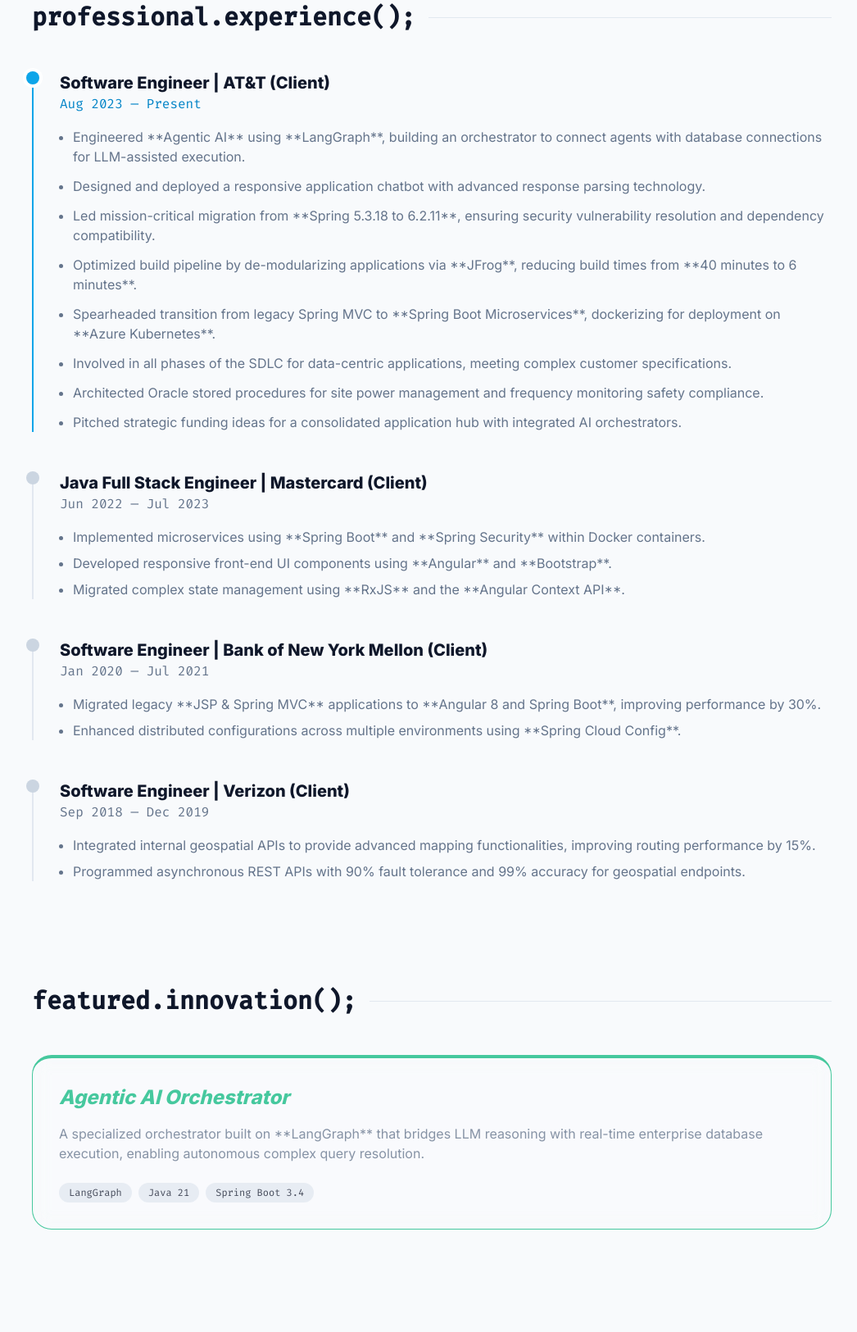
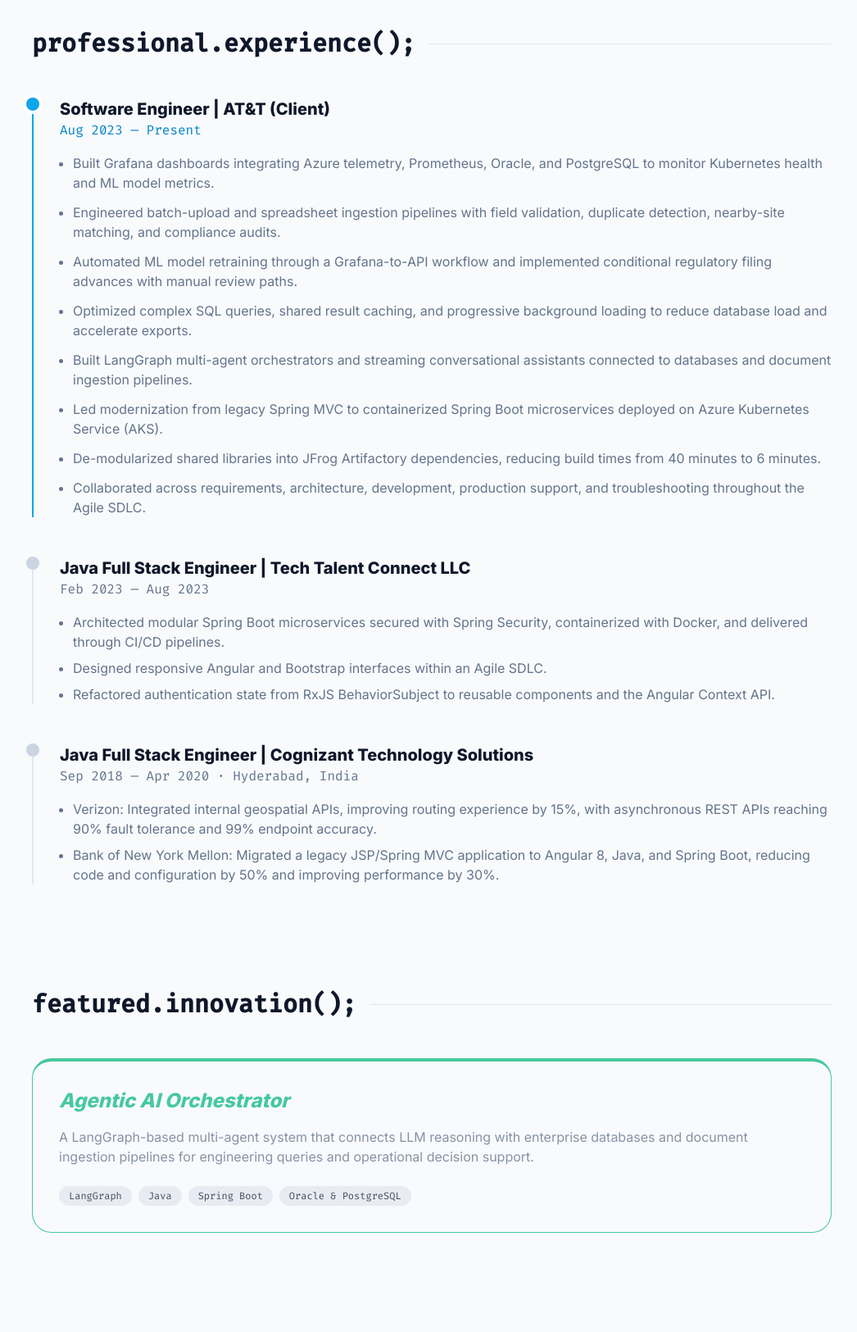
Before and after one commit to vijayk111/vijayk111.github.io, a plain HTML site: page index.html in a window 1280 px wide. Shown: the part 851-2476 px from the top of the page at 82% size, without its empty margins (113-1159 px from the left). Drawn offline with nearby package versions, Linux system fonts and the light colour scheme.

Commit message:
Update portfolio with latest resume
Refresh the portfolio content and downloadable resume to reflect current experience, skills, education, and Agentic AI work.\n\nCo-authored-by: Copilot App <223556219+Copilot@users.noreply.github.com>

```diff
--- a/index.html
+++ b/index.html
@@ -5,11 +5,11 @@
     <meta name="viewport" content="width=device-width, initial-scale=1.0">
 
     <link rel="icon" type="image/png" href="https://github.com/vijayk111.png">
-    <title>Vijay Kumar Kadamanchi | Senior Software Engineer | Java, Spring 6 & Agentic AI</title>
-    <meta name="description" content="Senior Software Engineer specializing in Java 21, Spring 6.2 migration, and Agentic AI workflows with LangGraph. Expert in Full Stack Development and Cloud Architecture.">
-    <meta name="keywords" content="Vijay Kumar Kadamanchi, Senior Java Engineer, Spring 6.2 Migration, Agentic AI, LangGraph, Spring Boot 3, Angular Developer, Full Stack Architect, AT&T, Mastercard">
+    <title>Vijay Kumar Kadamanchi | Software Engineer | Java, Python & Agentic AI</title>
+    <meta name="description" content="Software Engineer with 7+ years of experience in Java, Python, SQL, Azure, Spring Boot, Angular, and Agentic AI workflows.">
+    <meta name="keywords" content="Vijay Kumar Kadamanchi, Java Developer, Python Developer, Full Stack Engineer, Spring Boot, Angular, Agentic AI, LangGraph, Azure, Kubernetes, AT&T">
 
-    <meta property="og:title" content="Vijay Kumar Kadamanchi | Senior Software Engineer">
+    <meta property="og:title" content="Vijay Kumar Kadamanchi | Software Engineer">
     <meta property="og:description" content="Expertise in Enterprise Java Modernization, Agentic AI Orchestration with LangGraph, and Scalable Cloud Systems.">
     <meta property="og:type" content="website">
     <meta property="og:url" content="https://vijayk111.github.io">
@@ -20,13 +20,13 @@
       "@context": "https://schema.org",
       "@type": "Person",
       "name": "Vijay Kumar Kadamanchi",
-      "jobTitle": "Senior Software Engineer",
+      "jobTitle": "Software Engineer",
       "url": "https://vijayk111.github.io",
       "sameAs": [
         "https://www.linkedin.com/in/vijay47/",
         "https://github.com/vijayk111"
       ],
-      "knowsAbout": ["Java 21", "Spring Boot 3.4", "Spring 6.2", "Agentic AI", "LangGraph", "Angular 18", "Kubernetes", "Azure"]
+      "knowsAbout": ["Java", "Python", "SQL", "Spring Boot", "Spring Security", "Agentic AI", "LangGraph", "Angular", "Kubernetes", "Azure"]
     }
     </script>
 
@@ -82,8 +82,8 @@
                     Hi, I'm <span class="accent-gradient">Vijay Kumar Kadamanchi</span>
                 </h1>
                 <p class="text-xl md:text-2xl text-slate-500 dark:text-slate-400 leading-relaxed font-light">
-                    Senior Full Stack Engineer. Expert in <span class="text-slate-900 dark:text-white font-medium italic underline decoration-sky-500">Spring 6.2 Ecosystems</span>.
-                    Architecting <span class="text-sky-500 font-medium font-mono">Agentic AI</span> systems for enterprise automation.
+                    7+ years of experience designing, integrating, and supporting <span class="text-slate-900 dark:text-white font-medium italic underline decoration-sky-500">full-stack data solutions</span>.
+                    Building <span class="text-sky-500 font-medium font-mono">Agentic AI</span> systems, cloud workflows, and reliable enterprise applications.
                 </p>
                 <div class="mt-10 flex flex-wrap justify-center md:justify-start gap-4">
                     <a href="#contact" class="px-8 py-3 bg-sky-600 hover:bg-sky-500 text-white rounded-xl font-bold transition shadow-lg shadow-sky-500/20">Hire Me</a>
@@ -136,45 +136,35 @@
                     <h3 class="text-xl font-bold">Software Engineer | AT&T (Client)</h3>
                     <p class="text-sky-600 dark:text-sky-400 font-mono mb-4">Aug 2023 — Present</p>
                     <ul class="text-slate-500 dark:text-slate-400 space-y-3 list-disc list-outside ml-4">
-                        <li>Engineered **Agentic AI** using **LangGraph**, building an orchestrator to connect agents with database connections for LLM-assisted execution.</li>
-                        <li>Designed and deployed a responsive application chatbot with advanced response parsing technology.</li>
-                        <li>Led mission-critical migration from **Spring 5.3.18 to 6.2.11**, ensuring security vulnerability resolution and dependency compatibility.</li>
-                        <li>Optimized build pipeline by de-modularizing applications via **JFrog**, reducing build times from **40 minutes to 6 minutes**.</li>
-                        <li>Spearheaded transition from legacy Spring MVC to **Spring Boot Microservices**, dockerizing for deployment on **Azure Kubernetes**.</li>
-                        <li>Involved in all phases of the SDLC for data-centric applications, meeting complex customer specifications.</li>
-                        <li>Architected Oracle stored procedures for site power management and frequency monitoring safety compliance.</li>
-                        <li>Pitched strategic funding ideas for a consolidated application hub with integrated AI orchestrators.</li>
+                        <li>Built Grafana dashboards integrating Azure telemetry, Prometheus, Oracle, and PostgreSQL to monitor Kubernetes health and ML model metrics.</li>
+                        <li>Engineered batch-upload and spreadsheet ingestion pipelines with field validation, duplicate detection, nearby-site matching, and compliance audits.</li>
+                        <li>Automated ML model retraining through a Grafana-to-API workflow and implemented conditional regulatory filing advances with manual review paths.</li>
+                        <li>Optimized complex SQL queries, shared result caching, and progressive background loading to reduce database load and accelerate exports.</li>
+                        <li>Built LangGraph multi-agent orchestrators and streaming conversational assistants connected to databases and document ingestion pipelines.</li>
+                        <li>Led modernization from legacy Spring MVC to containerized Spring Boot microservices deployed on Azure Kubernetes Service (AKS).</li>
+                        <li>De-modularized shared libraries into JFrog Artifactory dependencies, reducing build times from 40 minutes to 6 minutes.</li>
+                        <li>Collaborated across requirements, architecture, development, production support, and troubleshooting throughout the Agile SDLC.</li>
                     </ul>
                 </div>
 
                 <div class="relative pl-8 border-l-2 border-slate-200 dark:border-slate-800">
                     <div class="absolute -left-[9px] top-0 w-4 h-4 rounded-full bg-slate-300 dark:bg-slate-700"></div>
-                    <h3 class="text-xl font-bold">Java Full Stack Engineer | Mastercard (Client)</h3>
-                    <p class="text-slate-500 dark:text-slate-400 font-mono mb-4">Jun 2022 — Jul 2023</p>
+                    <h3 class="text-xl font-bold">Java Full Stack Engineer | Tech Talent Connect LLC</h3>
+                    <p class="text-slate-500 dark:text-slate-400 font-mono mb-4">Feb 2023 — Aug 2023</p>
                     <ul class="text-slate-500 dark:text-slate-400 space-y-2 list-disc list-outside ml-4">
-                        <li>Implemented microservices using **Spring Boot** and **Spring Security** within Docker containers.</li>
-                        <li>Developed responsive front-end UI components using **Angular** and **Bootstrap**.</li>
-                        <li>Migrated complex state management using **RxJS** and the **Angular Context API**.</li>
+                        <li>Architected modular Spring Boot microservices secured with Spring Security, containerized with Docker, and delivered through CI/CD pipelines.</li>
+                        <li>Designed responsive Angular and Bootstrap interfaces within an Agile SDLC.</li>
+                        <li>Refactored authentication state from RxJS BehaviorSubject to reusable components and the Angular Context API.</li>
                     </ul>
                 </div>
 
                 <div class="relative pl-8 border-l-2 border-slate-200 dark:border-slate-800">
                     <div class="absolute -left-[9px] top-0 w-4 h-4 rounded-full bg-slate-300 dark:bg-slate-700"></div>
-                    <h3 class="text-xl font-bold">Software Engineer | Bank of New York Mellon (Client)</h3>
-                    <p class="text-slate-500 dark:text-slate-400 font-mono mb-4">Jan 2020 — Jul 2021</p>
+                    <h3 class="text-xl font-bold">Java Full Stack Engineer | Cognizant Technology Solutions</h3>
+                    <p class="text-slate-500 dark:text-slate-400 font-mono mb-4">Sep 2018 — Apr 2020 · Hyderabad, India</p>
                     <ul class="text-slate-500 dark:text-slate-400 space-y-2 list-disc list-outside ml-4">
-                        <li>Migrated legacy **JSP & Spring MVC** applications to **Angular 8 and Spring Boot**, improving performance by 30%.</li>
-                        <li>Enhanced distributed configurations across multiple environments using **Spring Cloud Config**.</li>
-                    </ul>
-                </div>
-
-                <div class="relative pl-8 border-l-2 border-slate-200 dark:border-slate-800">
-                    <div class="absolute -left-[9px] top-0 w-4 h-4 rounded-full bg-slate-300 dark:bg-slate-700"></div>
-                    <h3 class="text-xl font-bold">Software Engineer | Verizon (Client)</h3>
-                    <p class="text-slate-500 dark:text-slate-400 font-mono mb-4">Sep 2018 — Dec 2019</p>
-                    <ul class="text-slate-500 dark:text-slate-400 space-y-2 list-disc list-outside ml-4">
-                        <li>Integrated internal geospatial APIs to provide advanced mapping functionalities, improving routing performance by 15%.</li>
-                        <li>Programmed asynchronous REST APIs with 90% fault tolerance and 99% accuracy for geospatial endpoints.</li>
+                        <li>Verizon: Integrated internal geospatial APIs, improving routing experience by 15%, with asynchronous REST APIs reaching 90% fault tolerance and 99% endpoint accuracy.</li>
+                        <li>Bank of New York Mellon: Migrated a legacy JSP/Spring MVC application to Angular 8, Java, and Spring Boot, reducing code and configuration by 50% and improving performance by 30%.</li>
                     </ul>
                 </div>
             </div>
@@ -185,12 +175,13 @@
             <div class="glass p-8 rounded-3xl border-t-4 border-emerald-500 ai-glow">
                 <h3 class="text-2xl font-bold text-emerald-500 mb-4 italic">Agentic AI Orchestrator</h3>
                 <p class="text-slate-500 dark:text-slate-400 mb-6">
-                    A specialized orchestrator built on **LangGraph** that bridges LLM reasoning with real-time enterprise database execution, enabling autonomous complex query resolution.
+                    A LangGraph-based multi-agent system that connects LLM reasoning with enterprise databases and document ingestion pipelines for engineering queries and operational decision support.
                 </p>
                 <div class="flex flex-wrap gap-2 text-xs font-mono">
                     <span class="px-3 py-1 bg-slate-200 dark:bg-slate-800 rounded-full">LangGraph</span>
-                    <span class="px-3 py-1 bg-slate-200 dark:bg-slate-800 rounded-full">Java 21</span>
-                    <span class="px-3 py-1 bg-slate-200 dark:bg-slate-800 rounded-full">Spring Boot 3.4</span>
+                    <span class="px-3 py-1 bg-slate-200 dark:bg-slate-800 rounded-full">Java</span>
+                    <span class="px-3 py-1 bg-slate-200 dark:bg-slate-800 rounded-full">Spring Boot</span>
+                    <span class="px-3 py-1 bg-slate-200 dark:bg-slate-800 rounded-full">Oracle & PostgreSQL</span>
                 </div>
             </div>
         </section>
@@ -210,6 +201,26 @@
                 <div class="glass p-4 rounded-lg">Maven</div>
                 <div class="glass p-4 rounded-lg">RxJS</div>
                 <div class="glass p-4 rounded-lg">Hibernate</div>
+                <div class="glass p-4 rounded-lg">Python</div>
+                <div class="glass p-4 rounded-lg">MongoDB</div>
+                <div class="glass p-4 rounded-lg">Prometheus</div>
+                <div class="glass p-4 rounded-lg">Grafana</div>
+            </div>
+        </section>
+
+        <section>
+            <h2 class="text-3xl font-bold mb-12 flex items-center gap-4 font-mono">additional.experience(); <span class="h-px bg-slate-200 dark:bg-slate-800 flex-grow"></span></h2>
+            <div class="grid grid-cols-1 md:grid-cols-2 gap-6">
+                <div class="glass p-6 rounded-2xl">
+                    <h3 class="text-xl font-bold mb-2">Software Engineer Intern</h3>
+                    <p class="text-sky-600 dark:text-sky-400 font-mono mb-4">Global Health Impact · Sep 2021 — Dec 2021</p>
+                    <p class="text-slate-500 dark:text-slate-400">Built Python automation for end-to-end health impact data processing and dashboard reporting, reducing client processing time by 40%.</p>
+                </div>
+                <div class="glass p-6 rounded-2xl">
+                    <h3 class="text-xl font-bold mb-2">Bachelor of Technology · Computer Science</h3>
+                    <p class="text-sky-600 dark:text-sky-400 font-mono mb-4">Graduated June 2018</p>
+                    <p class="text-slate-500 dark:text-slate-400">Data Structures, Distributed Systems, Artificial Intelligence, Operating Systems, OOP using Java, DBMS, and Computer Networks.</p>
+                </div>
             </div>
         </section>
 
```
Also changed, not shown: 1 other file.
